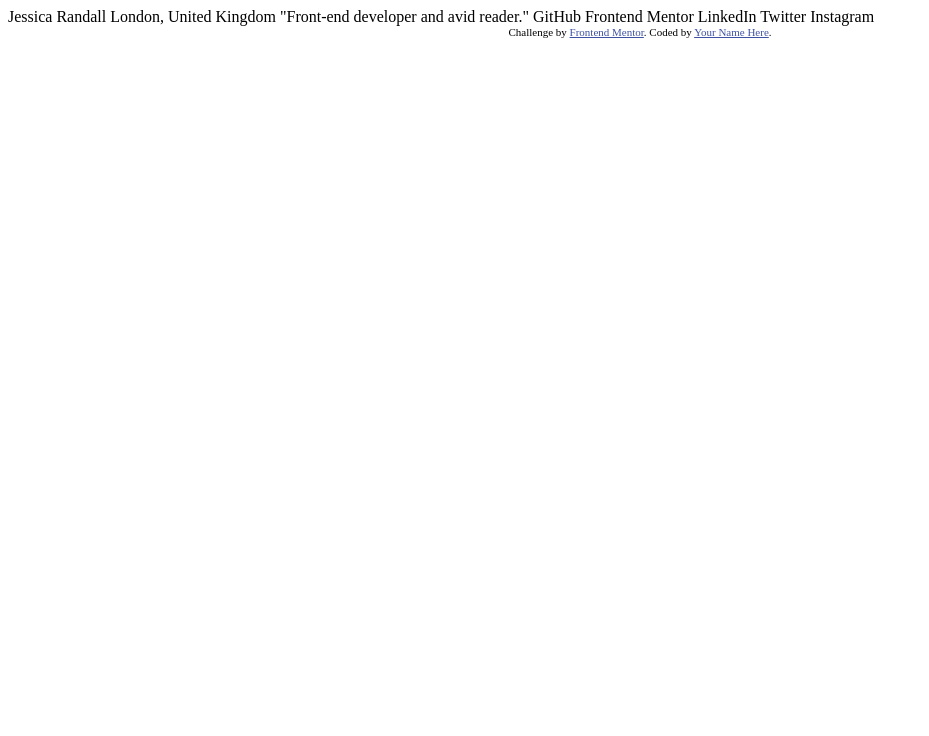
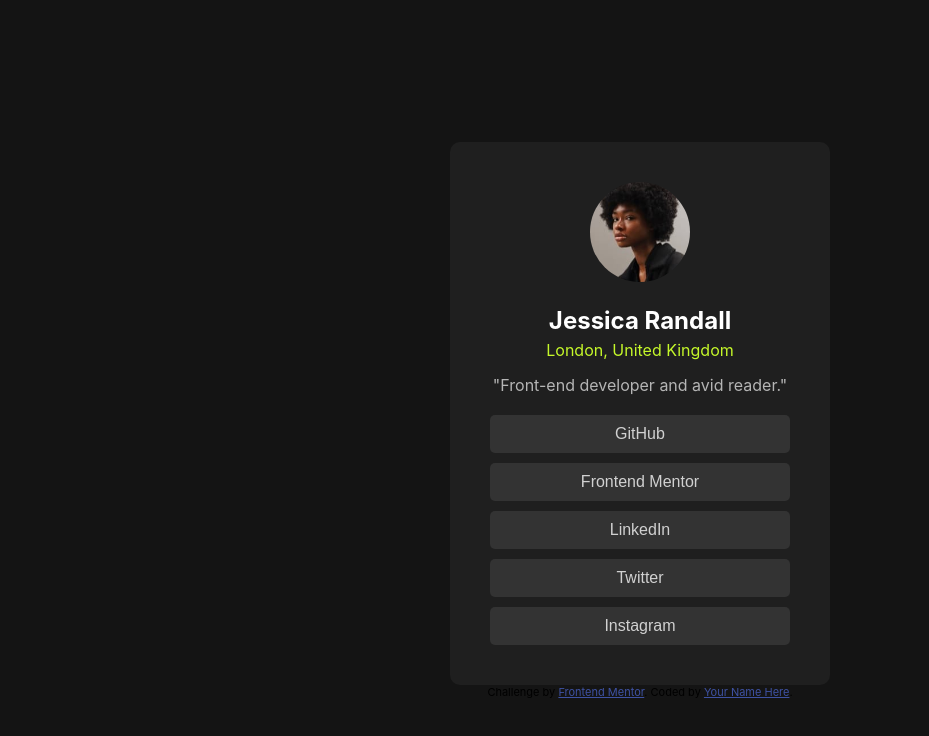
Before and after one commit to clingo505/social-links-profile-main, a plain HTML site: page index.html in a window 1280 px wide. Shown: the whole page, without its empty margins (0-929 px from the left). Drawn offline with Linux system fonts and the light colour scheme.

Commit message:
finished

```diff
--- a/index.html
+++ b/index.html
@@ -12,19 +12,91 @@
   <style>
     .attribution { font-size: 11px; text-align: center; }
     .attribution a { color: hsl(228, 45%, 44%); }
+
+    body{
+      font-family: 'Inter', sans-serif;
+      background-color: hsl(0, 0%, 8%);
+      margin: 0;
+      padding: 20px;
+      display: flex;
+      flex-direction: column;
+      align-items: center;
+      justify-content: center;
+      height: 100vh;
+    }
+    .profile-card {
+      background-color: hsl(0, 0%, 12%);
+      border-radius: 10px;
+      padding: 40px;
+      text-align: center;
+      width: 300px;
+    }
+    .profile-card img {
+      border-radius: 50%;
+      width: 100px;
+      height: 100px;
+    }
+    .profile-card h2 {
+      color: hsl(0, 0%, 100%);
+      margin-top: 20px;
+      margin-bottom: 5px;
+    }
+    .profile-card .location {
+      color: hsl(75, 94%, 57%);
+      margin: 0 0 10px 0;
+      font-size: medium;
+    }
+    .profile-card p {
+      color: hsl(0, 0%, 71%);
+      margin-top: 15px;
+      font-size: medium;
+    }
+
+    /*Social Links Buttons*/
+
+    .social-links {
+      margin-top: 20px;
+      display: flex;
+      flex-direction: column;
+      gap: 10px;
+    }
+    .social-links button {
+      background-color: hsl(0, 0%, 20%);
+      color: hsl(0, 0%, 82%);
+      border: none;
+      padding: 10px;
+      border-radius: 5px;
+      cursor: pointer;
+      font-size: medium;
+    }
+    .social-links button:hover {
+      background-color: hsl(75, 94%, 57%);
+      color: hsl(0, 0%, 12%);
+    }
+    @media screen and (max-width: 600px) {
+      .profile-card {
+        width: 65%;
+      }
+
+    }
   </style>
 </head>
 <body>
 
-  Jessica Randall
-  London, United Kingdom
-  "Front-end developer and avid reader."
 
-  GitHub
-  Frontend Mentor
-  LinkedIn
-  Twitter
-  Instagram
+  <div class="profile-card">
+    <img src="./assets/images/avatar-jessica.jpeg" alt="Jessica Randall">
+    <h2>Jessica Randall</h2>
+    <p class="location">London, United Kingdom</p>
+    <p>"Front-end developer and avid reader."</p>
+    <div class="social-links">
+      <button>GitHub</button>
+      <button>Frontend Mentor</button>
+      <button>LinkedIn</button>
+      <button>Twitter</button>
+      <button>Instagram</button>
+    </div>
+  </div>
 
   <div class="attribution">
     Challenge by <a href="https://www.frontendmentor.io?ref=challenge" target="_blank">Frontend Mentor</a>.
```
